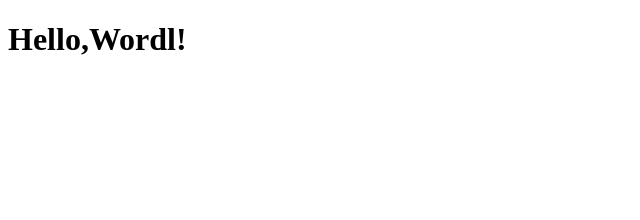
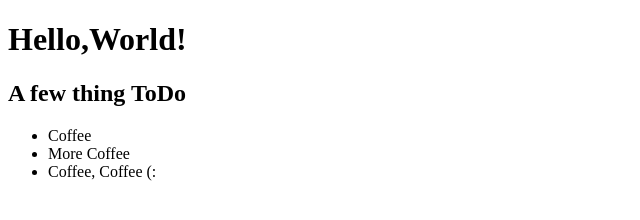
Before and after one commit to test-user-0-1/testRepo_helloWorld, a plain HTML site: page index.html in a window 1280 px wide. Shown: the whole page, without its empty margins (0-640 px from the left). Drawn offline with Linux system fonts and the light colour scheme.

Commit message:
Changed some grammar mistakes + added ToDo list

```diff
--- a/index.html
+++ b/index.html
@@ -7,6 +7,12 @@
     <title>Document</title>
 </head>
 <body>
-  <h1>Hello,Wordl!</h1>
+  <h1>Hello,World!</h1>
+  <h2>A few thing ToDo</h2>
+  <ul>
+    <li>Coffee</li>
+    <li>More Coffee</li>
+    <li>Coffee, Coffee (:</li>
+  </ul>
 </body>
 </html>
```
